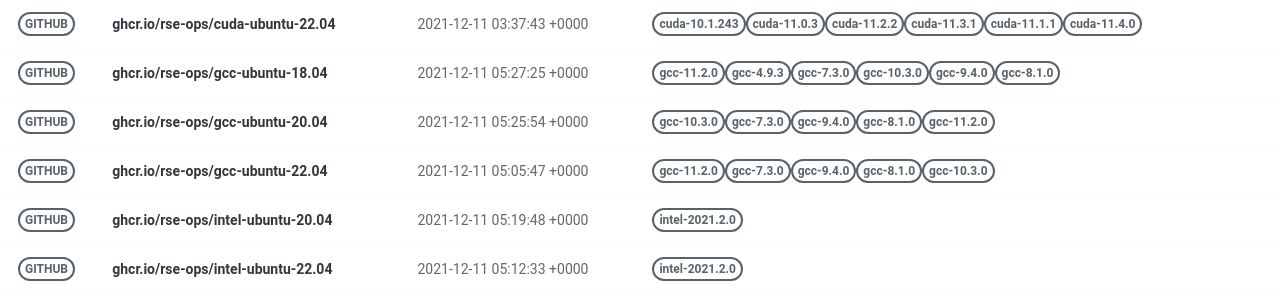
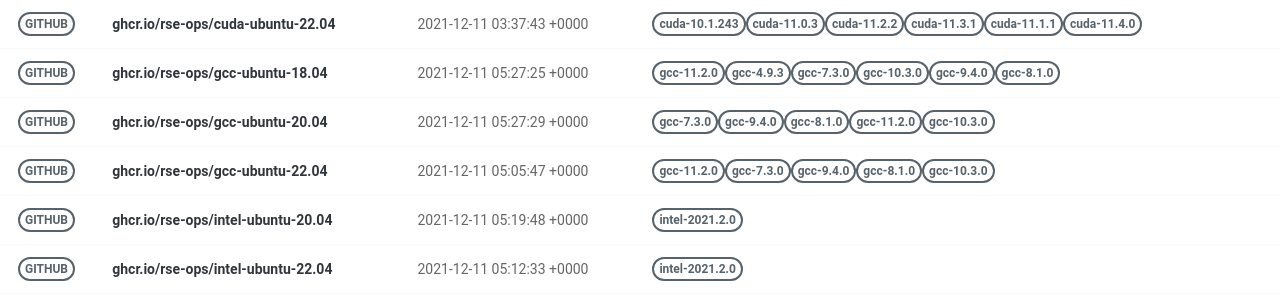
Before and after one commit to rse-ops/docker-images, a Jekyll site: the page built from pages/index.md, in a window 1280 px wide. Shown: the part 326-626 px from the top of the page. Built offline with Jekyll 4.4.1, drawn with Linux system fonts in a browser that asks for light colours; nearby versions of some CDN libraries.

Commit message:
Automated push to update library 2021-12-11

```diff
--- a/_library/ghcr.io-rse-ops-gcc-ubuntu-20.04.md
+++ b/_library/ghcr.io-rse-ops-gcc-ubuntu-20.04.md
@@ -1,14 +1,11 @@
 ---
 layout: container
 name: ghcr.io/rse-ops/gcc-ubuntu-20.04
-updated_at: 2021-12-11 05:25:54.199941
+updated_at: 2021-12-11 05:27:29.008516
 
 
 container_url: https://github.com/orgs/rse-ops/packages/container/package/gcc-ubuntu-20.04
 versions:
- - tag: gcc-10.3.0
-   dockerfile: https://github.com/rse-ops/docker-images/blob/main/ubuntu/gcc/Dockerfile
-   manifest: https://crane.ggcr.dev/manifest/ghcr.io/rse-ops/gcc-ubuntu-20.04:gcc-10.3.0
  - tag: gcc-7.3.0
    dockerfile: https://github.com/rse-ops/docker-images/blob/main/ubuntu/gcc/Dockerfile
    manifest: https://crane.ggcr.dev/manifest/ghcr.io/rse-ops/gcc-ubuntu-20.04:gcc-7.3.0
```
Also changed, not shown: other parts of _library/ghcr.io-rse-ops-gcc-ubuntu-20.04.md (+3 -0 lines).
